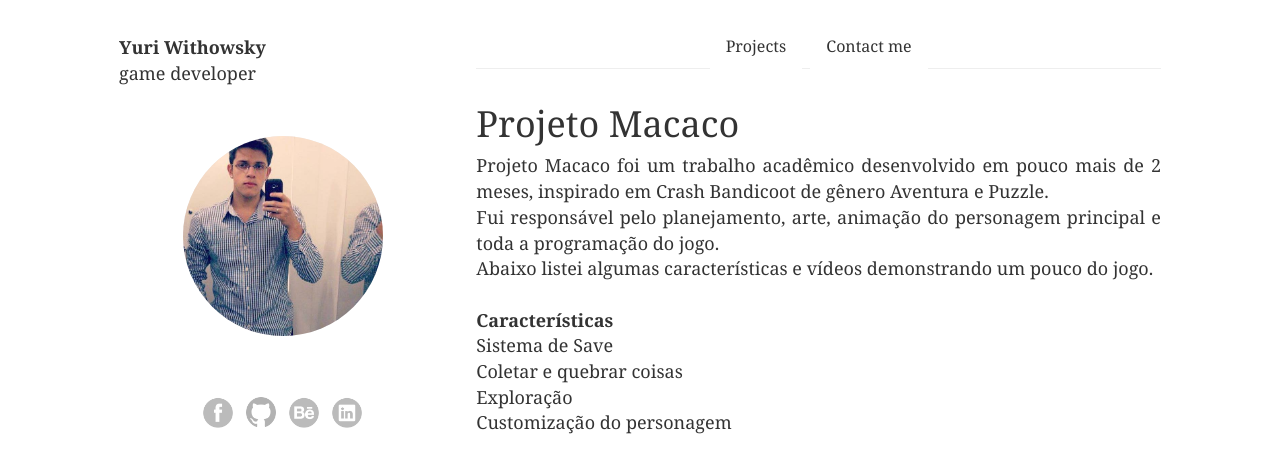
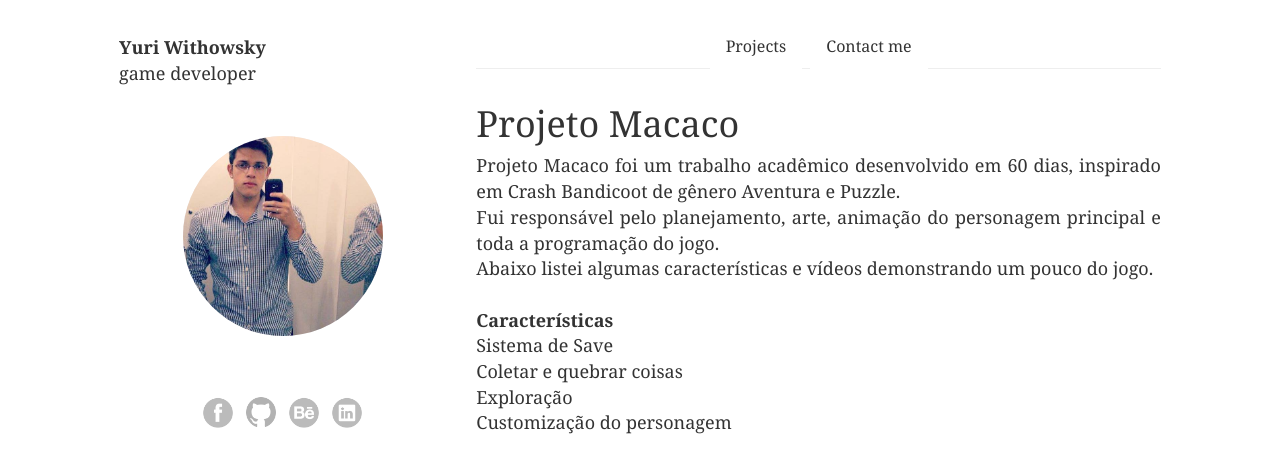
Before and after one commit to yuriwithowsky/yuriwithowsky.github.io, a Jekyll site: the page built from _posts/2015-09-29-project-monkey.md, in a window 1280 px wide and 900 px high, cut to the strip 0-450 px from the top of the window. Built offline with Jekyll 4.4.1, drawn with Linux system fonts in a browser that asks for light colours; some web fonts are replaced.

Commit message:
Update 2015-09-29-project-monkey.md

```diff
--- a/_posts/2015-09-29-project-monkey.md
+++ b/_posts/2015-09-29-project-monkey.md
@@ -8,7 +8,7 @@ image: project-monkey.png
 
 # Projeto Macaco #
 
-<p>Projeto Macaco foi um trabalho acadêmico desenvolvido em pouco mais de 2 meses, inspirado em Crash Bandicoot de gênero Aventura e Puzzle.<br>
+<p>Projeto Macaco foi um trabalho acadêmico desenvolvido em 60 dias, inspirado em Crash Bandicoot de gênero Aventura e Puzzle.<br>
 
 Fui responsável pelo planejamento, arte, animação do personagem principal e toda a programação do jogo.<br>
 
```
